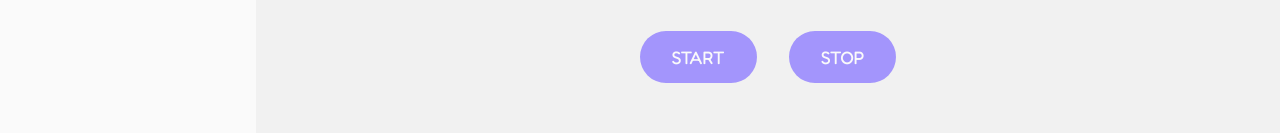
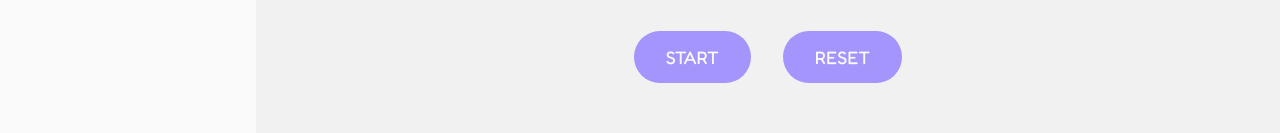
Before and after one commit to vChrisL/Pomodor, a React (Vite) app: page / in a window 1280 px wide. Shown: the part 529-662 px from the top of the page. Built offline with nearby package versions, Linux system fonts and the light colour scheme.

Commit message:
added reset timer button

```diff
--- a/src/App.tsx
+++ b/src/App.tsx
@@ -61,8 +61,17 @@ function App() {
           <TimerComponent time={time}></TimerComponent>
 
           <div className={"flex flex-row justify-center gap-8"}>
-            <Button buttonText={"START"} onClickEvent={ (): void => setIsTimerRunning(true) }></Button>
-            <Button buttonText={"STOP"} onClickEvent={ (): void => setIsTimerRunning(false) }></Button>
+            <Button
+              buttonText={"START"}
+              onClickEvent={ (): void => setIsTimerRunning(true) }/>
+            <Button
+              buttonText={"STOP"}
+              onClickEvent={ (): void => setIsTimerRunning(false) }
+              styles={`${isTimerRunning ? '' : 'hidden'}`}/>
+            <Button
+              buttonText={"RESET"}
+              onClickEvent={ (): void => setTime(new Time(focusTime.getHours, focusTime.getMinutes, focusTime.getSeconds)) }
+              styles={`${isTimerRunning ? 'hidden' : ''}`}/>
           </div>
         </div>
 
```
